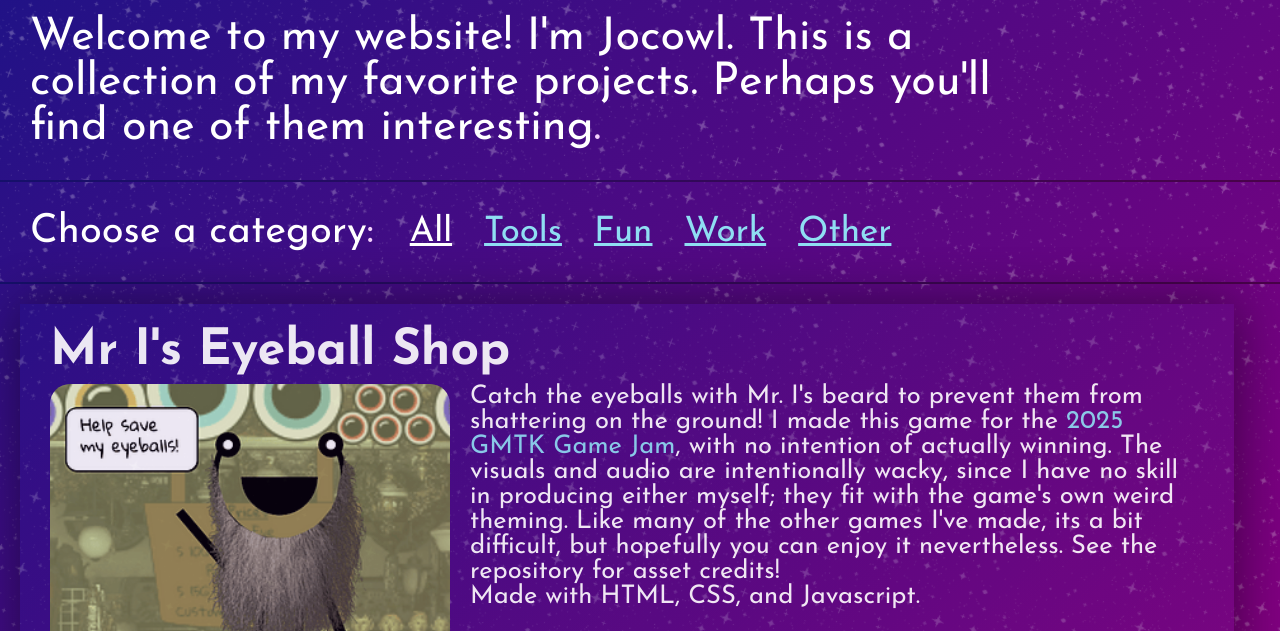
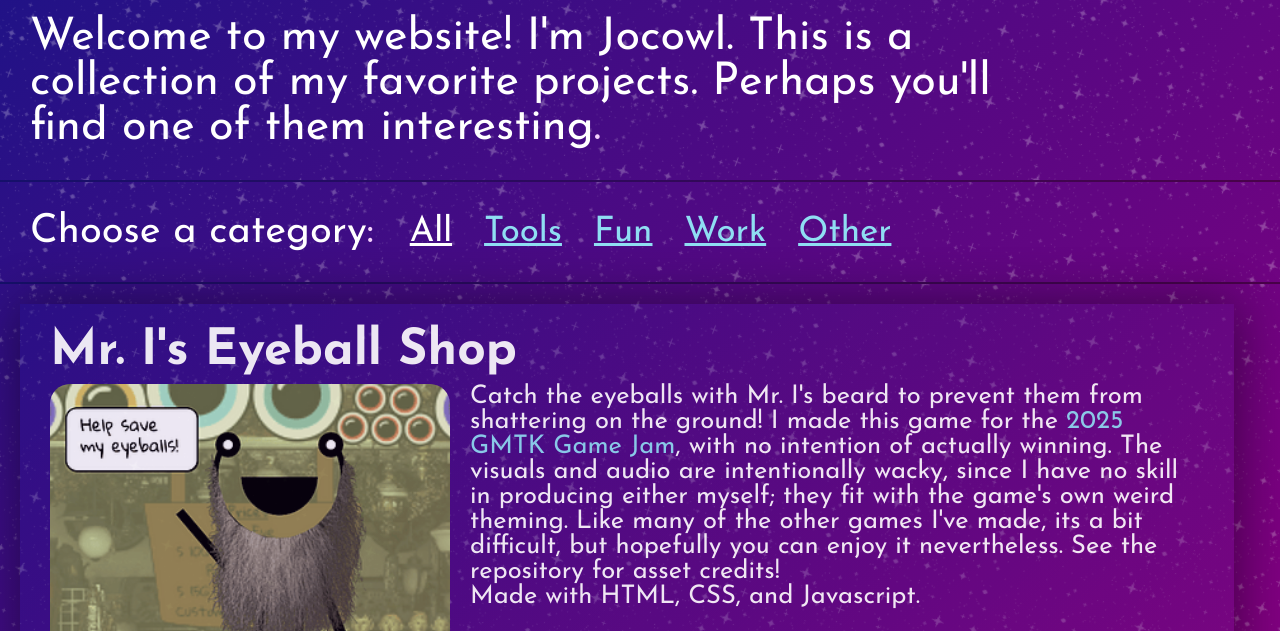
Before and after one commit to Jocowl25/Jocowl25.github.io, a plain HTML site: page index.html in a window 1280 px wide. Shown: the part 167-798 px from the top of the page. Drawn offline with Linux system fonts and the light colour scheme.

Commit message:
fix Mr. I title

```diff
--- a/index.html
+++ b/index.html
@@ -65,7 +65,7 @@
 <!--NOTE TO SELF: DO NOT ADD TEXT WITHOUT SPELLCHECKING IT FIRST!!-->
 
 <div class="projectBox" data-cat="Fun" data-date="2025">
-	   <p class="projectText" style="font-weight:bold">Mr I's Eyeball Shop</p>
+	   <p class="projectText" style="font-weight:bold">Mr. I's Eyeball Shop</p>
       <img class="image" src="Images/Eyeball.png">
       <p class="desc">
          Catch the eyeballs with Mr. I's beard to prevent them from shattering on the ground!
```
